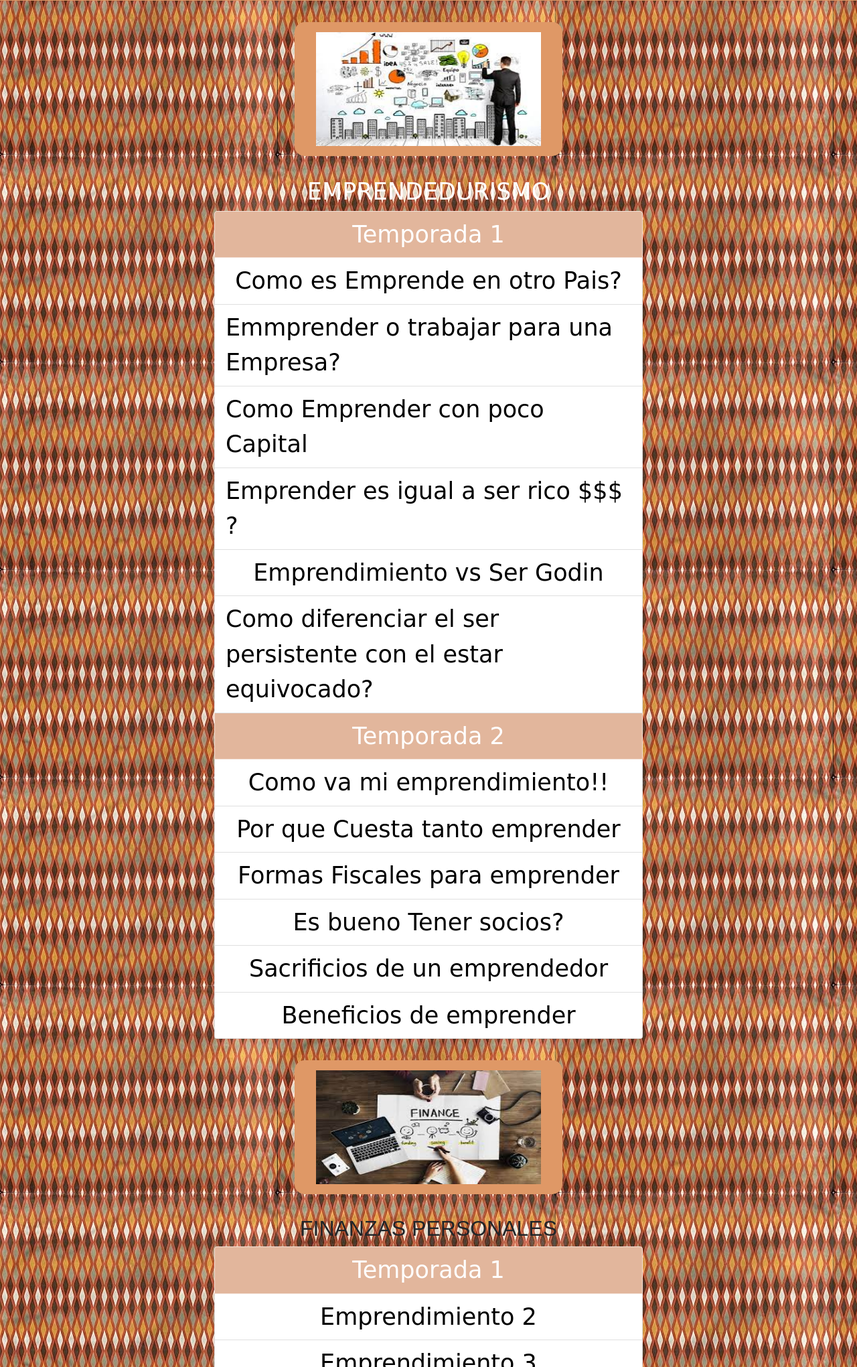
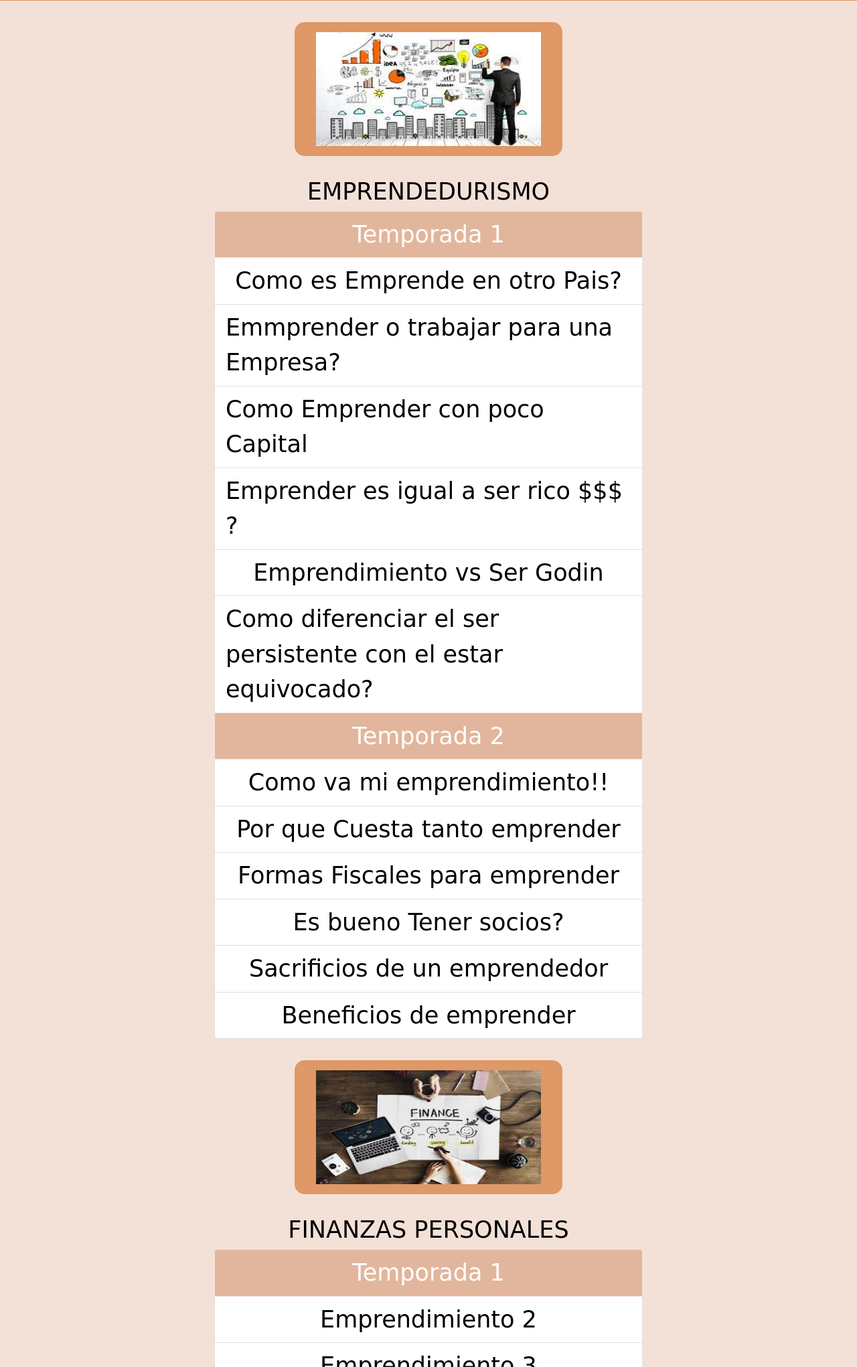
Before and after one commit to joseDavidiaz/Agregando-sass, a plain HTML site: page pages/podcast.html in a window 1280 px wide. Shown: the part 79-2120 px from the top of the page at 67% size. Drawn offline with nearby package versions, Linux system fonts and the light colour scheme; a web font is replaced by a local one.

Commit message:
Se cambio el body de Podcast

```diff
--- a/pages/podcast.html
+++ b/pages/podcast.html
@@ -12,7 +12,7 @@
     <link rel="stylesheet" href="../css/main.css">
     <title>Hello, world!</title>
   </head>
-<body class="body1">
+<body>
         <!-- BARRA DE INICIO -->
         <!-- logatipo y titulo -->
         <header>
@@ -74,7 +74,7 @@
         <div class="divPodcast">
             <img class="imgPodcast" src="../img/emprendedurismo.jfif" alt=""> </div>
             <div class="divPodcast">
-                <H2 class="titulo__podcast tex2" id="Emprendedurismo">EMPRENDEDURISMO</H2>
+                <H2 class="titulo__podcast tex3" id="Emprendedurismo">EMPRENDEDURISMO</H2>
         </div>
         <div class="list-group">
             <a href="#" class="list-group-item list-group-item-action  textoPodcast colorboton tex2">Temporada 1 </a>
@@ -100,7 +100,7 @@
 
         <div class="divPodcast"><img class="imgPodcast" src="../img/finanzas personales.jfif" alt=""></div>
         <div class="divPodcast">
-            <h2 id="FINANZAS PERSONALES">FINANZAS PERSONALES</h2>
+            <h2 class="tex3" id="FINANZAS PERSONALES">FINANZAS PERSONALES</h2>
         </div>
         <div class="list-group">
             <a href="#" class="list-group-item list-group-item-action  textoPodcast colorboton tex2">Temporada 1 </a>
@@ -126,7 +126,7 @@
 
         <div class="divPodcast"><img class="imgPodcast" src="../img/627.jpg" height="200" alt="100"></div>
         <div class="divPodcast">
-        <h2 id="PAREJAS BICULTURALES">PAREJAS BICULTURALES</h2>
+        <h2 class="tex3" id="PAREJAS BICULTURALES">PAREJAS BICULTURALES</h2>
         </div>
 
         <div class="list-group">
```
Also changed, not shown: pages/login.html (+1 -0 lines).
